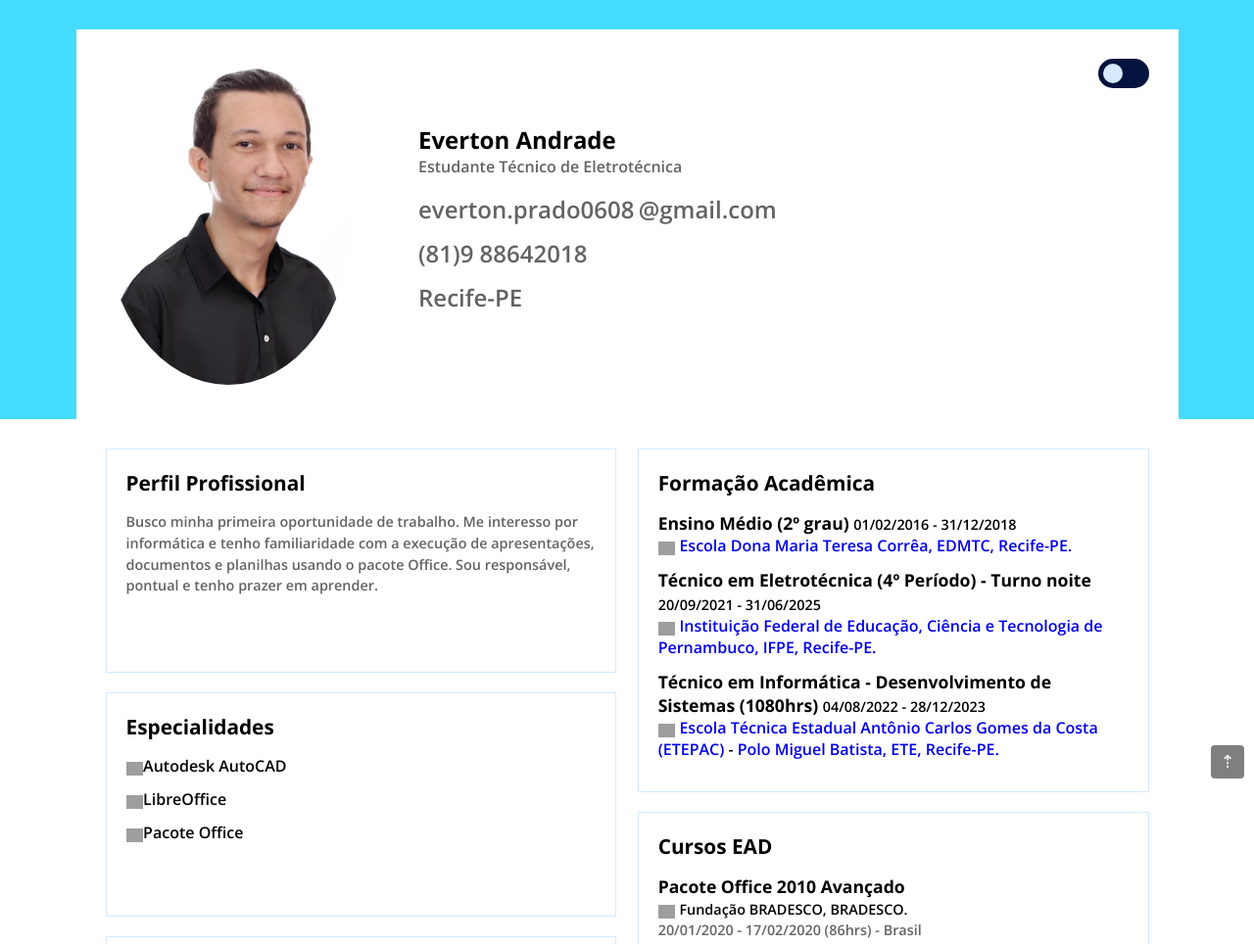
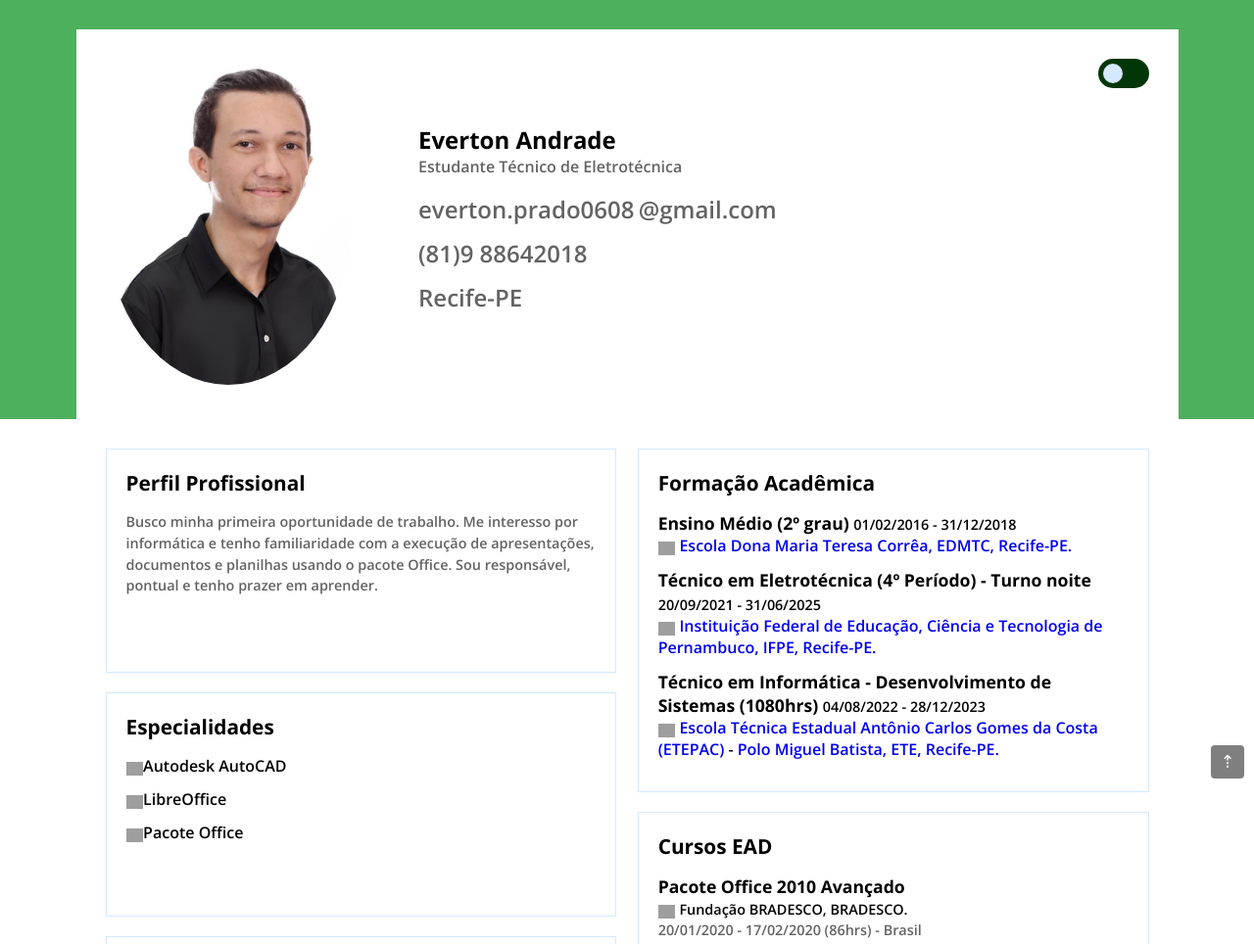
Before and after one commit to Xinnot/meu-curriculoELE, a plain HTML site: page index.html in a window 1280 px wide. Shown: the top 964 px of the page at 98% size. Drawn offline with nearby package versions, Linux system fonts and the light colour scheme; grey boxes are pictures that could not be loaded.

Commit message:
Cores trocadas

```diff
--- a/assets/css/estilos.css
+++ b/assets/css/estilos.css
@@ -43,8 +43,8 @@ html, body, figure, img, div, input, textarea, p, h1, h2, h3, h4, h5, h6, ul,li,
 }
 
 :root{
-    --corBackgroundPrimaria: #45dbfc;
-    --corBackgroundSecundaria: #04133d;
+    --corBackgroundPrimaria: #4db05d;
+    --corBackgroundSecundaria: #013609;
     --corBackgroundDark: #0e0e0e;
     --corTextPrimaria: #636363;
     --corTextSecundaria: #000;
```
